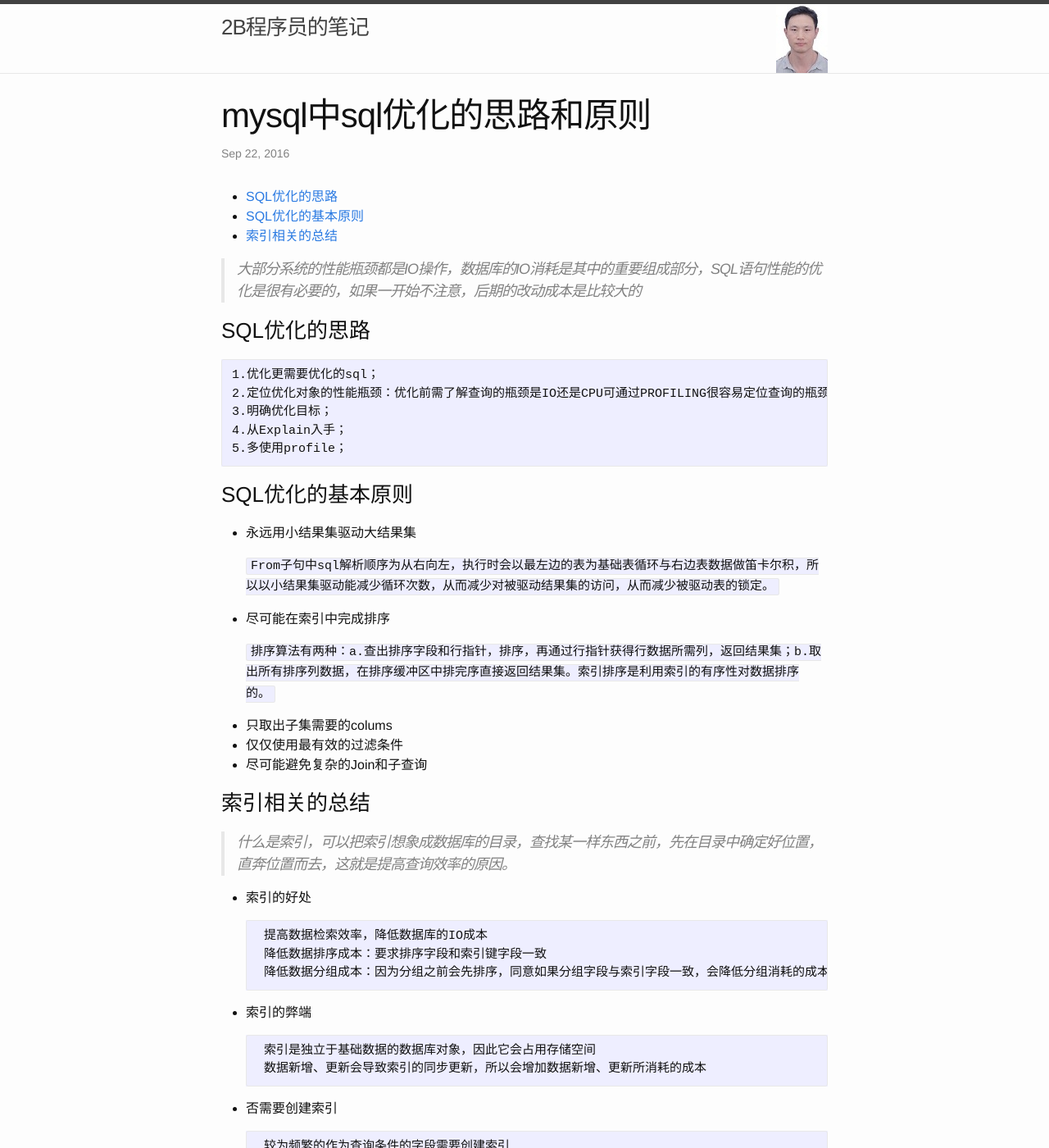
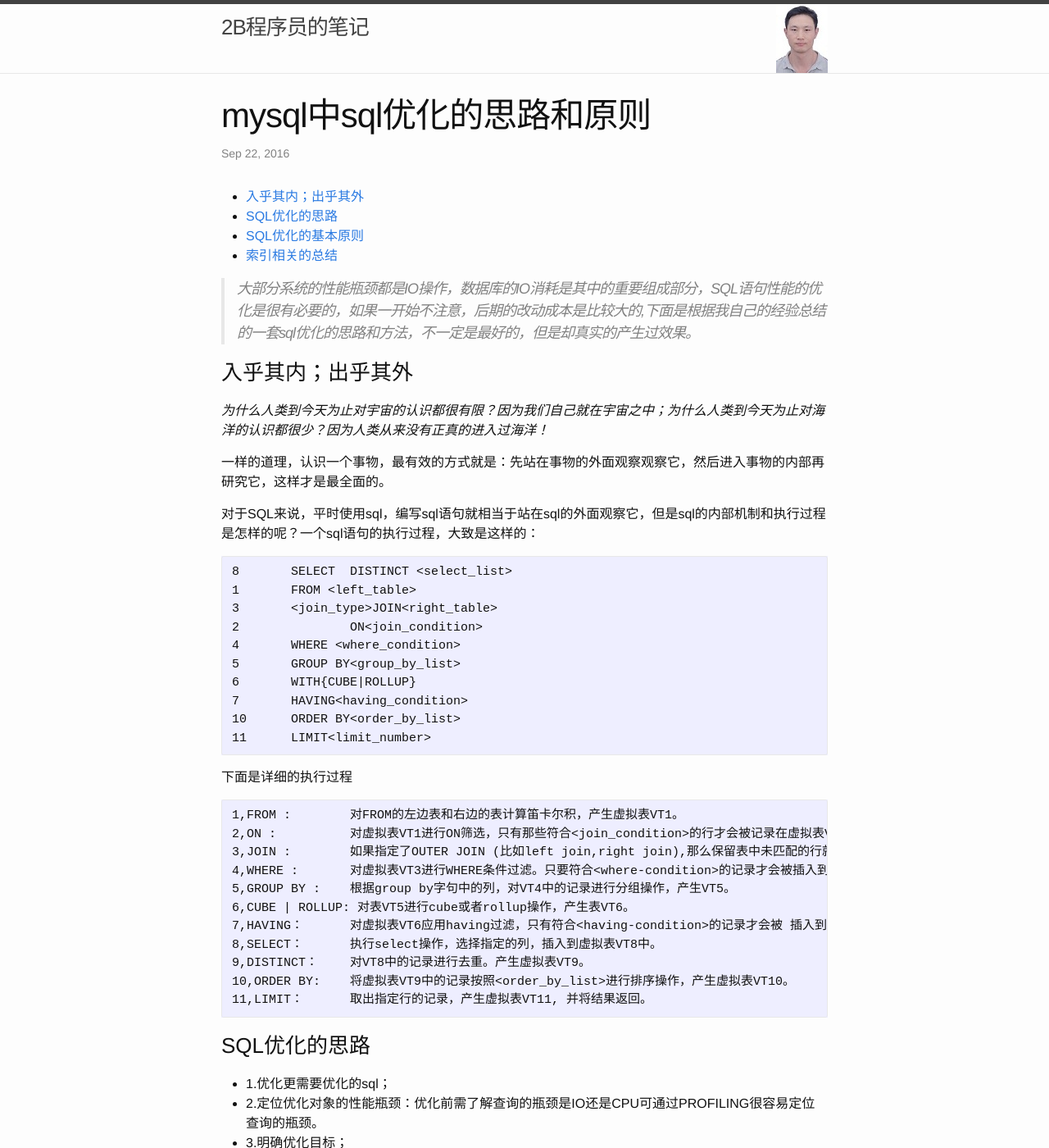
Before and after one commit to fulin87/myBog, a Jekyll site: the page built from _posts/2016-09-22-mysql-update.markdown, in a window 1280 px wide and 1400 px high. Shown: the whole window at 82% size. Built offline with Jekyll 4.4.1, drawn with Linux system fonts in a browser that asks for light colours; some of the changed text lies outside the part shown.

Commit message:
update mysql

```diff
--- a/_posts/2016-09-22-mysql-update.markdown
+++ b/_posts/2016-09-22-mysql-update.markdown
@@ -7,15 +7,49 @@ categories: mysql
 * Table of Contents
 {:toc}
 
-> 大部分系统的性能瓶颈都是IO操作，数据库的IO消耗是其中的重要组成部分，SQL语句性能的优化是很有必要的，如果一开始不注意，后期的改动成本是比较大的
+> 大部分系统的性能瓶颈都是IO操作，数据库的IO消耗是其中的重要组成部分，SQL语句性能的优化是很有必要的，如果一开始不注意，后期的改动成本是比较大的,下面是根据我自己的经验总结的一套sql优化的思路和方法，不一定是最好的，但是却真实的产生过效果。
+
+### 入乎其内；出乎其外
+
+ *为什么人类到今天为止对宇宙的认识都很有限？因为我们自己就在宇宙之中；为什么人类到今天为止对海洋的认识都很少？因为人类从来没有正真的进入过海洋！*
+
+ 一样的道理，认识一个事物，最有效的方式就是：先站在事物的外面观察观察它，然后进入事物的内部再研究它，这样才是最全面的。
+
+ 对于SQL来说，平时使用sql，编写sql语句就相当于站在sql的外面观察它，但是sql的内部机制和执行过程是怎样的呢？一个sql语句的执行过程，大致是这样的：
+
+	8	SELECT  DISTINCT <select_list>
+	1	FROM <left_table>
+	3	<join_type>JOIN<right_table>
+	2		ON<join_condition>
+	4	WHERE <where_condition>
+	5	GROUP BY<group_by_list>
+	6	WITH{CUBE|ROLLUP}
+	7	HAVING<having_condition>
+	10	ORDER BY<order_by_list>
+	11	LIMIT<limit_number>
+
+下面是详细的执行过程
+
+	1,FROM : 	对FROM的左边表和右边的表计算笛卡尔积，产生虚拟表VT1。
+	2,ON : 		对虚拟表VT1进行ON筛选，只有那些符合<join_condition>的行才会被记录在虚拟表VT2中。
+	3,JOIN : 	如果指定了OUTER JOIN (比如left join,right join),那么保留表中未匹配的行就会作为外部行添加到虚拟表VT2中，产生虚拟表VT3,from 字句中包含两个以上的表的话，就会对上一个join连接产生的结果VT3和下一个表重复执行步骤1-3这三个步骤，一直到处理完所有的表为止。
+	4,WHERE : 	对虚拟表VT3进行WHERE条件过滤。只要符合<where-condition>的记录才会被插入到虚拟表VT4中。
+	5,GROUP BY : 	根据group by字句中的列，对VT4中的记录进行分组操作，产生VT5。
+	6,CUBE | ROLLUP: 对表VT5进行cube或者rollup操作，产生表VT6。
+	7,HAVING：	对虚拟表VT6应用having过滤，只有符合<having-condition>的记录才会被 插入到虚拟表VT7中。
+	8,SELECT： 	执行select操作，选择指定的列，插入到虚拟表VT8中。
+	9,DISTINCT： 	对VT8中的记录进行去重。产生虚拟表VT9。
+	10,ORDER BY: 	将虚拟表VT9中的记录按照<order_by_list>进行排序操作，产生虚拟表VT10。
+	11,LIMIT：	取出指定行的记录，产生虚拟表VT11, 并将结果返回。
+
 
 ### SQL优化的思路
 
-	1.优化更需要优化的sql；
-	2.定位优化对象的性能瓶颈：优化前需了解查询的瓶颈是IO还是CPU可通过PROFILING很容易定位查询的瓶颈。
-	3.明确优化目标；
-	4.从Explain入手；
-	5.多使用profile；
+- 1.优化更需要优化的sql；
+- 2.定位优化对象的性能瓶颈：优化前需了解查询的瓶颈是IO还是CPU可通过PROFILING很容易定位查询的瓶颈。
+- 3.明确优化目标；
+- 4.从Explain入手；
+- 5.多使用profile；
 
 ### SQL优化的基本原则
 
```
